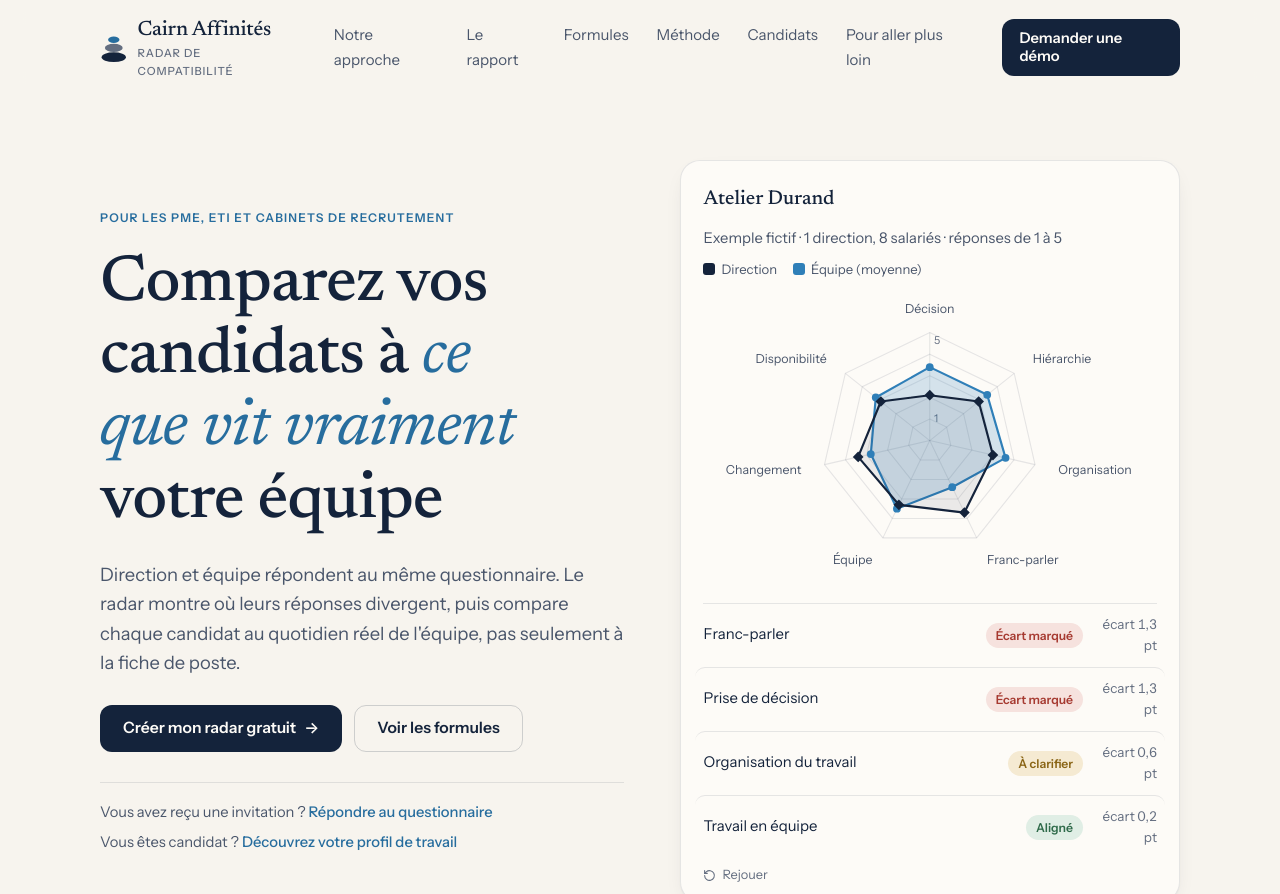
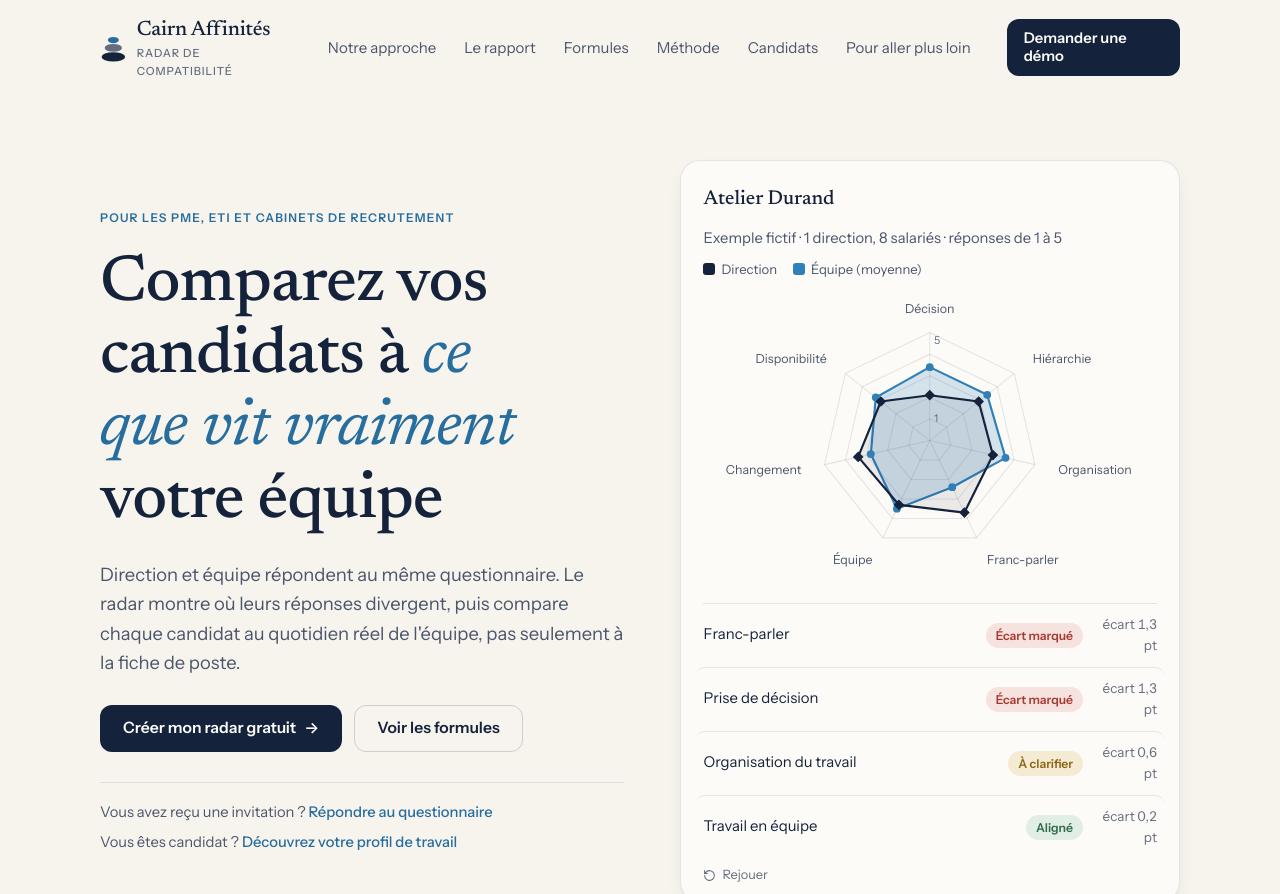
Before and after one commit to nansvenet/radar-cairn, a plain HTML site: page accueil.html in a window 1280 px wide. Shown: the top 894 px of the page. Drawn offline with Linux system fonts and the light colour scheme.

Commit message:
Menu sur une ligne

```diff
--- a/accueil.html
+++ b/accueil.html
@@ -84,10 +84,10 @@ header.top .wrap{display:flex;align-items:center;gap:24px;padding-block:14px}
 .logo{display:flex;align-items:center;gap:10px;text-decoration:none;font-family:var(--display);font-size:1.3rem;font-weight:500;letter-spacing:-.01em}
 .logo small{display:block;font-family:var(--body);font-size:.7rem;letter-spacing:.08em;text-transform:uppercase;color:var(--muted);font-weight:500;margin-top:-2px}
 nav.menu{display:flex;gap:4px;margin-left:auto;font-size:.94rem}
-nav.menu a{text-decoration:none;color:var(--text-2);padding:8px 12px;border-radius:8px;transition:color 150ms ease,background-color 150ms ease}
+nav.menu a{text-decoration:none;white-space:nowrap;color:var(--text-2);padding:8px 12px;border-radius:8px;transition:color 150ms ease,background-color 150ms ease}
 @media (hover:hover) and (pointer:fine){nav.menu a:hover{color:var(--ink);background:var(--surface-2)}}
 header.top .btn{padding:10px 16px;font-size:.92rem}
-@media (max-width:820px){nav.menu{display:none}header.top .btn{margin-left:auto}}
+@media (max-width:1080px){nav.menu{display:none}header.top .btn{margin-left:auto}}
 
 /* Entrée de page : cascade courte, opacité + 8px, une seule fois */
 @keyframes rise{from{opacity:0;transform:translateY(10px)}to{opacity:1;transform:none}}
```
